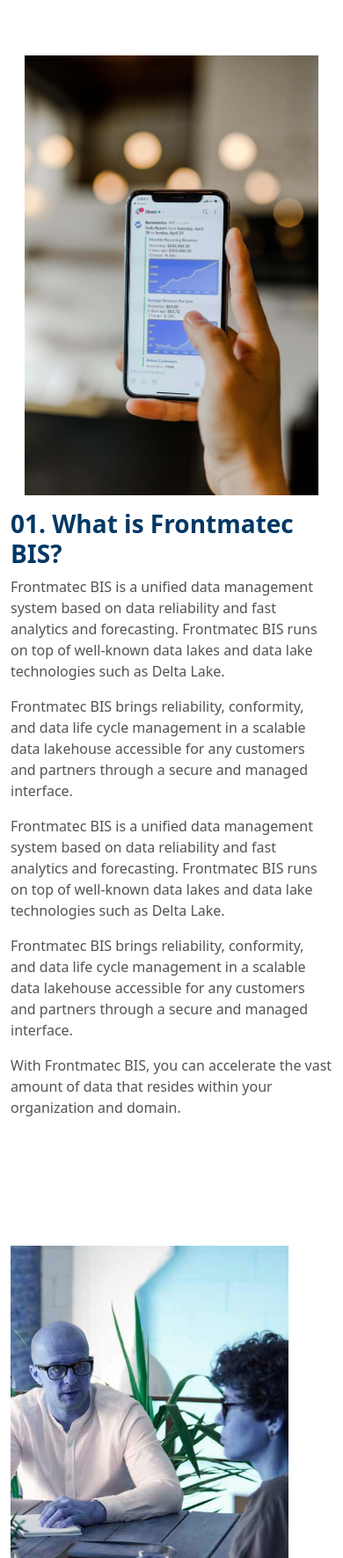
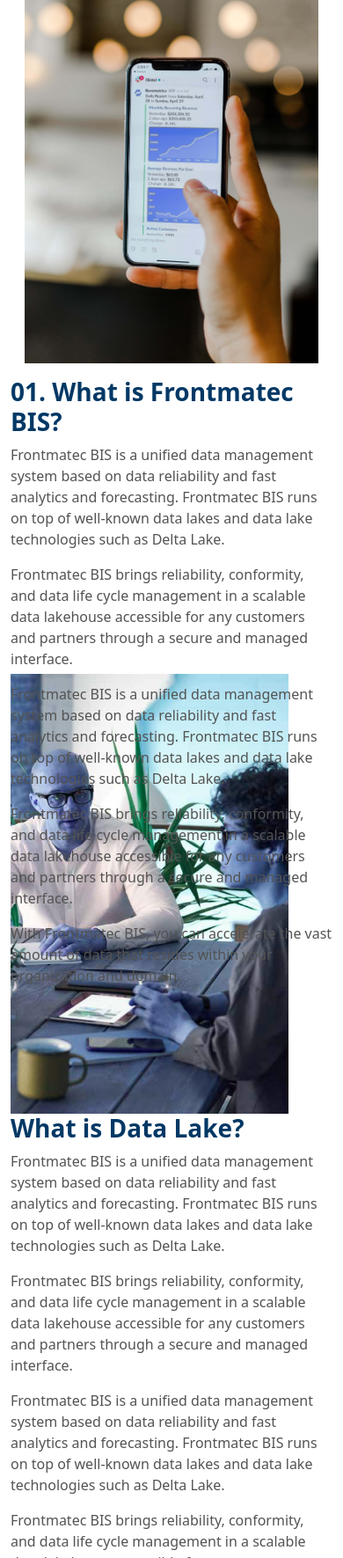
Before and after one commit to asrafilll/5sectionb5, a plain HTML site: page index.html in a window 390 px wide. Shown: the part 1717-3488 px from the top of the page at 88% size. Drawn offline with nearby package versions, Linux system fonts and the light colour scheme.

Commit message:
testing new mobile

```diff
--- a/styles/main.css
+++ b/styles/main.css
@@ -100,17 +100,6 @@ span {
         margin-bottom: 100px;
     }
 
-     .third-section {
-        margin-top: 150px;
-    }
-
-    .fourth-section{
-        margin-top: 500px;
-    }
-
-    .fifth-section {
-        margin-top: 350px;
-    }
     .mobile-headline {
         color: var(--primary);
         font-size: 28px !important;
```
